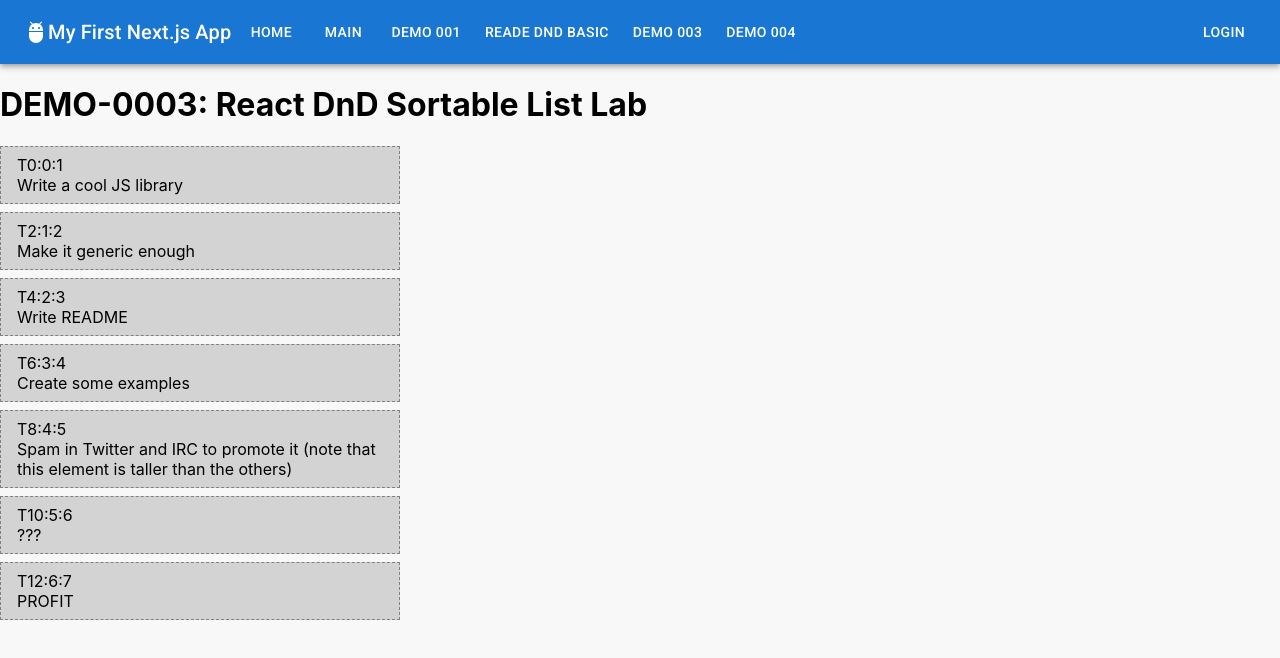
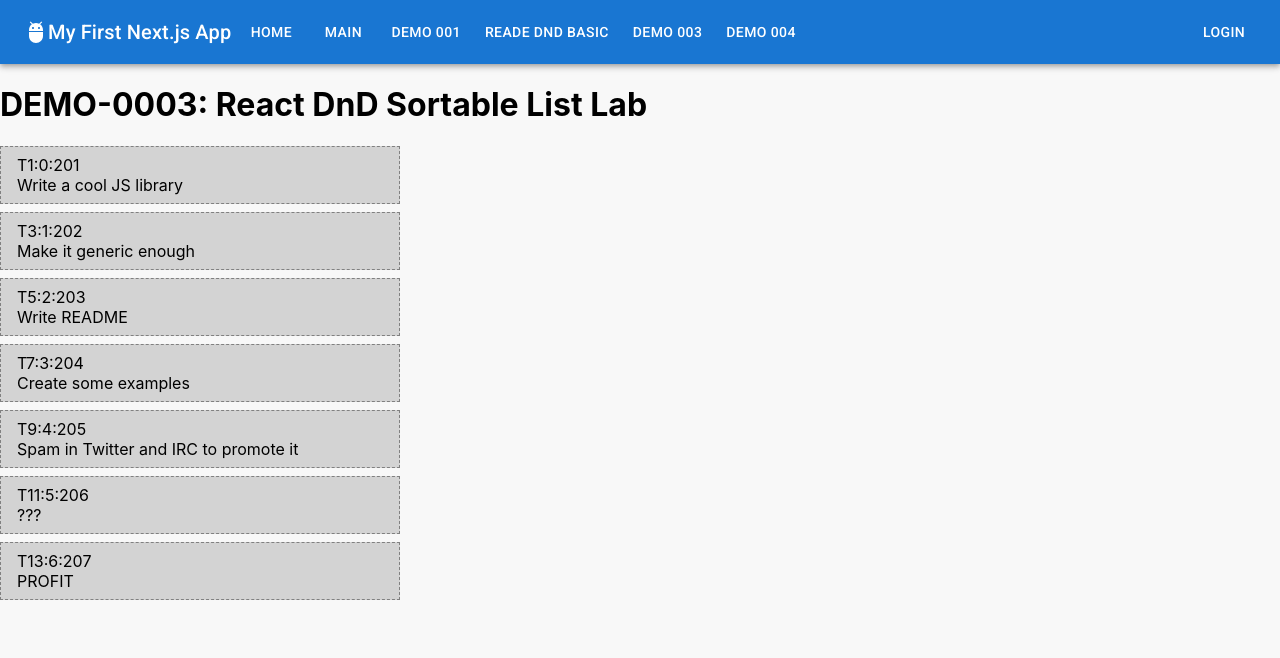
Before and after one commit to relyky/NextJsLab, a Next.js app: page /demo/dm0003 in a window 1280 px wide. Shown: the top 658 px of the page. Built offline with nearby package versions, Linux system fonts and the light colour scheme.

Commit message:
React DnD Sortable List Cancelable

```diff
--- a/src/pages/demo/dm0003/Card.tsx
+++ b/src/pages/demo/dm0003/Card.tsx
@@ -1,125 +1,81 @@
 import type { FC } from 'react'
-import type { Identifier, XYCoord } from 'dnd-core'
+import type { Identifier } from 'dnd-core'
 import type { DragItem } from './interface'
-import { useRef, useEffect } from 'react'
+import { memo } from 'react'
 import { useDrag, useDrop } from 'react-dnd'
-import { getEmptyImage } from 'react-dnd-html5-backend'
+
+import ss from './Card.module.css'
 import ItemTypes from './ItemTypes'
-import styles from './Card.module.css'
 
-interface DragCollectedProps {
+interface CardDragCollected {
   isDragging: boolean
 }
 
-interface DropCollectedProps {
+interface CardDropCollected {
   handlerId: Identifier | null
   isOver: boolean
   canDrop: boolean
 }
 
-export interface CardProps {
-    id: any
+interface CardProps {
+  id: string
   text: string
-    index: number
-    moveCard: (dragIndex: number, hoverIndex: number) => void
+  moveCard: (id: string, to: number) => void
+  findCard: (id: string) => { index: number }
 }
 
-// { id, text, index, moveCard }
-export const Card: FC<CardProps> = (props) => {
-    const ref = useRef<HTMLDivElement>(null)
+export const Card: FC<CardProps> = memo(({
+  id,
+  text,
+  moveCard,
+  findCard,
+}) => {
+  const originalIndex = findCard(id).index
+  const [{ isDragging }, drag] = useDrag<DragItem, void, CardDragCollected>(
+    () => ({
+      type: ItemTypes.CARD,
+      item: { id, originalIndex, text },
+      collect: (monitor) => ({
+        isDragging: monitor.isDragging(),
+      }),
+      end: (item, monitor) => {
+        const { id: droppedId, originalIndex } = item
+        const didDrop = monitor.didDrop()
+        if (!didDrop) {
+          moveCard(droppedId, originalIndex)
+        }
+      },
+    }),
+    [id, originalIndex, moveCard]
+  )
 
-    const [{ handlerId, isOver, canDrop }, drop] = useDrop<
-        DragItem,
-        void,
-        DropCollectedProps
-    >({
+  const [{ handlerId, isOver, canDrop }, drop] = useDrop<DragItem, void, CardDropCollected>(
+    () => ({
       accept: ItemTypes.CARD,
+      hover({ id: draggedId }) {
+        if (draggedId !== id) {
+          const { index: overIndex } = findCard(id)
+          moveCard(draggedId, overIndex)
+        }
+      },
       collect: (monitor) => ({
         handlerId: monitor.getHandlerId(),
         isOver: monitor.isOver(),
         canDrop: monitor.canDrop()
       }),
-        hover: (item, monitor) => {
-            if (!ref.current) {
-                //console.log('useDrop', 'nil');
-                return;
-            }
+    }),
+    [findCard, moveCard]
+  )
 
-            const dragIndex = item.index
-            const hoverIndex = props.index
-
-            // Don't replace items with themselves
-            if (dragIndex === hoverIndex) {
-                //console.log('useDrop', 'none', { dragIndex, hoverIndex });
-                return;
-            }
-
-            // Determine rectangle on screen
-            const hoverBoundingRect = ref.current?.getBoundingClientRect()
-
-            // Get vertical middle
-            const hoverMiddleY = (hoverBoundingRect.bottom - hoverBoundingRect.top) / 2
-
-            // Determine mouse position
-            const clientOffset = monitor.getClientOffset()
-
-            // Get pixels to the top
-            const hoverClientY = (clientOffset as XYCoord).y - hoverBoundingRect.top
-
-            // Only perform the move when the mouse has crossed half of the items height
-            // When dragging downwards, only move when the cursor is below 50%
-            // When dragging upwards, only move when the cursor is above 50%
-
-            // Dragging downwards
-            if (dragIndex < hoverIndex && hoverClientY < hoverMiddleY) {
-                //console.log('useDrop', '↓', { dragIndex, hoverIndex });
-                return;
-            }
-
-            // Dragging upwards
-            if (dragIndex > hoverIndex && hoverClientY > hoverMiddleY) {
-                //console.log('useDrop', '↑', { dragIndex, hoverIndex });
-                return;
-            }
-
-            // Time to actually perform the action
-            props.moveCard(dragIndex, hoverIndex)
-
-            // Note: we're mutating the monitor item here!
-            // Generally it's better to avoid mutations,
-            // but it's good here for the sake of performance
-            // to avoid expensive index searches.
-            item.index = hoverIndex
-        },
-    })
-
-    const [{ isDragging }, drag, dragPreview] = useDrag<
-        DragItem,
-        void,
-        DragCollectedProps
-    >({
-        type: ItemTypes.CARD,
-        item: { id: props.id, index: props.index, text: props.text },
-        collect: (monitor) => ({
-            isDragging: monitor.isDragging(),
-        }),
-    })
-
-    useEffect(() => {
-        // 效果：等同把預設 preview 移除，之後再用 BoxDragPreview 物件補上。
-        dragPreview(getEmptyImage(), { captureDraggingState: true })
-    }, [])
-
-    drag(drop(ref)) //※ 尚不懂含義為何。
-
+  const opacity = isDragging ? 0.5 : 1
   return (
-        <div className={styles.card} ref={ref} style={{ opacity: isDragging ? .5 : 1 }} data-handler-id={handlerId}>
-            <span>{handlerId}:{props.index}:{props.id}</span>
+    <div className={ss.card} ref={(node) => drag(drop(node))} style={{ opacity }}>
+      <span>{handlerId}:{originalIndex}:{id}</span>
       {isDragging && <span>{'[isDragging]'}</span>}
       {canDrop && <span>{'[canDrop]'}</span>}
       {isOver && <span>{'[isOver]'}</span>}
       <br />
-            {props.text}
+      {text}
     </div>
   )
-}
+})
--- a/src/pages/demo/dm0003/CardPreview.tsx
+++ b/src/pages/demo/dm0003/CardPreview.tsx
@@ -21,7 +21,7 @@ export const CardPreview: FC<DragItem> = memo((props) => {
       className={clsx(ss.card, ss.preview)}
       style={{ backgroundColor: tickTock ? 'yellow' : 'lightgrey' }}
     >
-      <span>Preivew:{props.index}:{props.id}</span>
+      <span>Preivew:{props.originalIndex}:{props.id}</span>
       <br />
       {props.text}
     </div>
--- a/src/pages/demo/dm0003/Container.tsx
+++ b/src/pages/demo/dm0003/Container.tsx
@@ -1,14 +1,16 @@
 import update from 'immutability-helper'
-import type { FC } from 'react'
-import { useCallback, useState } from 'react'
+import type { FC, CSSProperties } from 'react'
+import { memo, useCallback, useState } from 'react'
+import { useDrop } from 'react-dnd'
 
 import { Card } from './Card'
+import ItemTypes from './ItemTypes'
 
-const style = {
+const style: CSSProperties = {
   width: 400,
 }
 
-export interface Item {
+interface Item {
   id: number
   text: string
 }
@@ -17,72 +19,91 @@ export interface ContainerState {
   cards: Item[]
 }
 
-export const Container: FC = () => {
+const ITEMS = [
   {
-        const [cards, setCards] = useState([
-            {
-                id: 1,
+    id: 201,
     text: 'Write a cool JS library',
   },
   {
-                id: 2,
+    id: 202,
     text: 'Make it generic enough',
   },
   {
-                id: 3,
+    id: 203,
     text: 'Write README',
   },
   {
-                id: 4,
+    id: 204,
     text: 'Create some examples',
   },
   {
-                id: 5,
-                text: 'Spam in Twitter and IRC to promote it (note that this element is taller than the others)',
+    id: 205,
+    text: 'Spam in Twitter and IRC to promote it',
   },
   {
-                id: 6,
+    id: 206,
     text: '???',
   },
   {
-                id: 7,
+    id: 207,
     text: 'PROFIT',
   },
-        ])
+]
 
-        const moveCard = useCallback((dragIndex: number, hoverIndex: number) => {
+export const Container: FC = memo(() => {
+  const [cards, setCards] = useState(ITEMS)
 
-            // Dragging downwards
-            if (dragIndex < hoverIndex) {
-                console.log('move↓', { dragIndex, hoverIndex });
+  const findCard = useCallback(
+    (id: string) => {
+      const card = cards.filter((c) => `${c.id}` === id)[0] as {
+        id: number
+        text: string
       }
-            // Dragging upwards
-            else if (dragIndex > hoverIndex) {
-                console.log('move↑', { dragIndex, hoverIndex });
+      return {
+        card,
+        index: cards.indexOf(card),
       }
+    },
+    [cards],
+  )
 
-            setCards((prevCards: Item[]) =>
-                update(prevCards, {
+  const moveCard = useCallback(
+    (id: string, atIndex: number) => {
+
+      // // Dragging downwards
+      // if (dragIndex < hoverIndex) {
+      //   console.log('move↓', { dragIndex, hoverIndex });
+      // }
+      // // Dragging upwards
+      // else if (dragIndex > hoverIndex) {
+      //   console.log('move↑', { dragIndex, hoverIndex });
+      // }
+
+      const { card, index } = findCard(id)
+      setCards(
+        update(cards, {
           $splice: [
-                        [dragIndex, 1],
-                        [hoverIndex, 0, prevCards[dragIndex] as Item],
+            [index, 1],
+            [atIndex, 0, card],
           ],
         }),
       )
-        }, []);
+    },
+    [findCard, cards, setCards],
+  )
 
+  const [, drop] = useDrop(() => ({ accept: ItemTypes.CARD }))
   return (
-            <div style={style}>
-                {cards.map((card, index) => (
+    <div ref={drop} style={style}>
+      {cards.map((card) => (
         <Card
           key={card.id}
-                        index={index}
-                        id={card.id}
+          id={`${card.id}`}
           text={card.text}
           moveCard={moveCard}
+          findCard={findCard}
         />
       ))}
     </div>
   )
-    }
-}
+})
--- a/src/pages/demo/dm0003/interface.tsx
+++ b/src/pages/demo/dm0003/interface.tsx
@@ -1,5 +1,5 @@
 export interface DragItem {
-    index: number
     id: string
+    originalIndex: number
     text: string
-}
+  }
```
Lines whose indentation alone changed are shown as unchanged.
